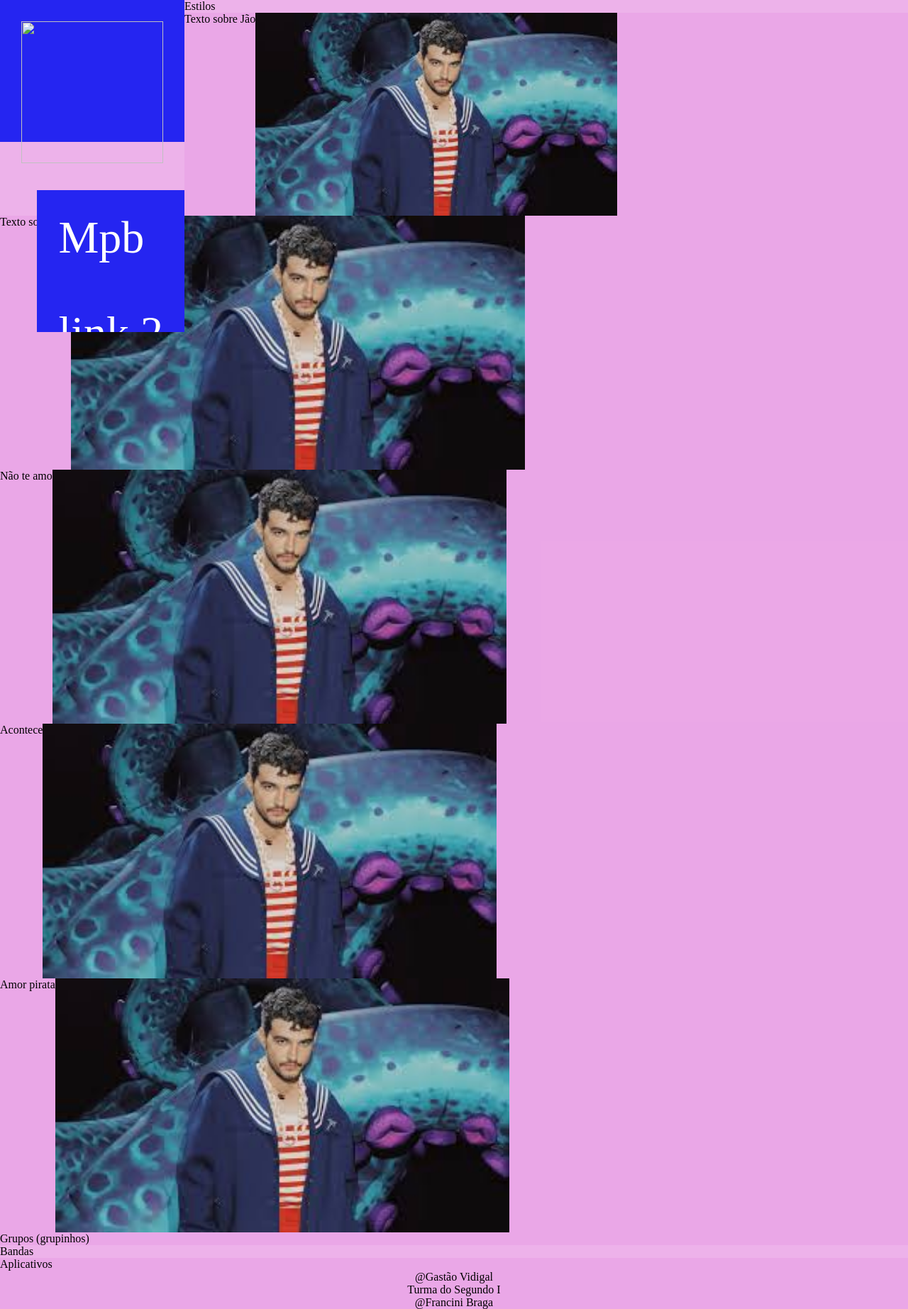
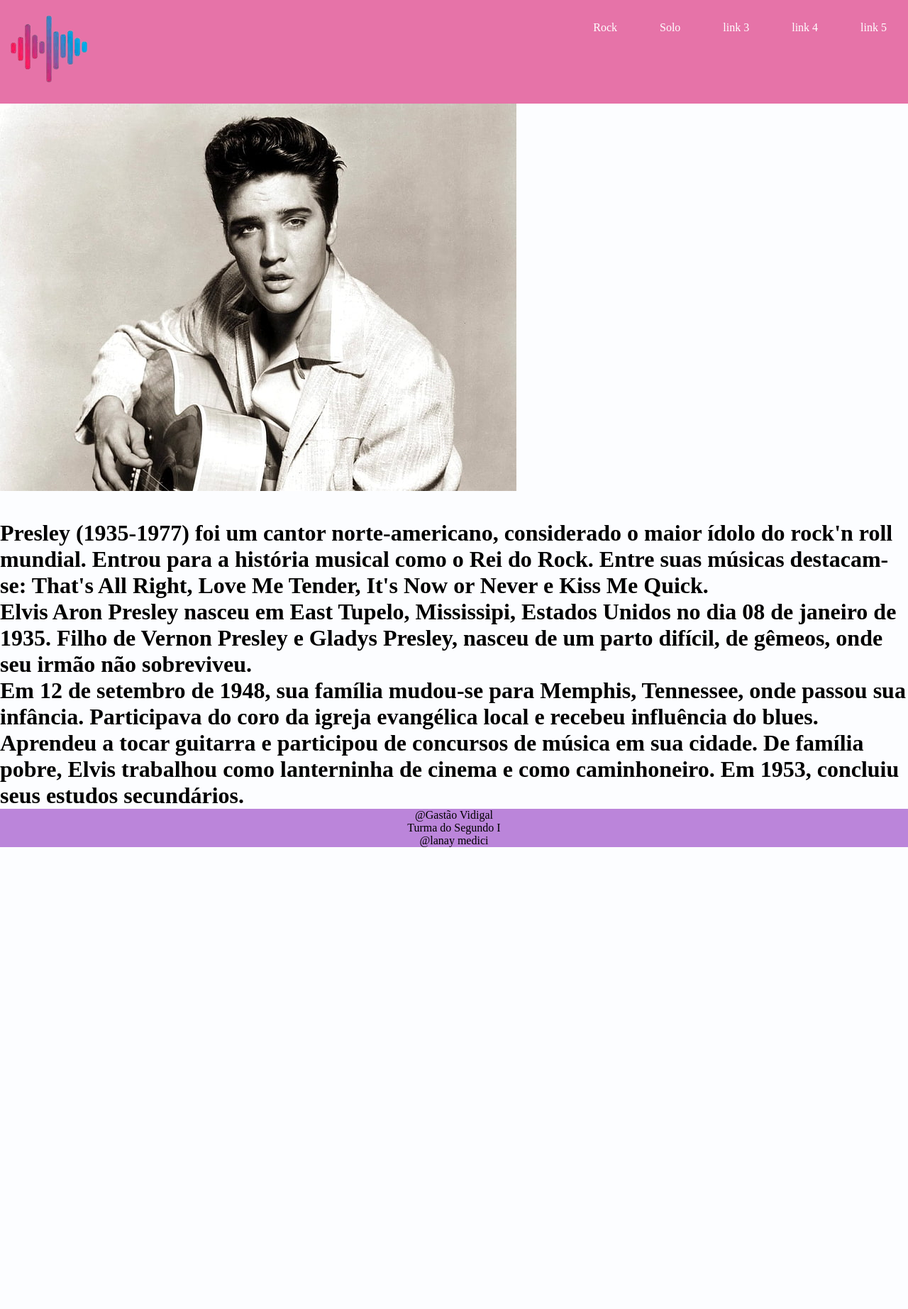
Before and after one commit to lanaym67/2i2t, a plain HTML site: page index.html in a window 1280 px wide. Shown: the whole page at 71% size. After the commit the page ends 1194 px from the top, so only its background shows below. Drawn offline with Linux system fonts and the light colour scheme.

Commit message:
24/07/2023
Signed-off-by: lanaym67 <110108787+lanaym67@users.noreply.github.com>

```diff
--- a/estudo.css
+++ b/estudo.css
@@ -3,49 +3,48 @@
     padding: 0;
 }
 body{
-    background-color: rgb(235, 165, 177);
+    background-color: rgb(170, 59, 221);
 }
 .item{
     width: 100px;
     height: 100px;
-    background-color: rgb(201, 146, 253);
+    background-color: rgb(67, 169, 187);
     margin-top: 10px;
-    margin: 10px;
+    margin-left: 10px;
 }
-.cnteudo{
+.conteudo{
     display: grid;
  grid-template-columns: 20% 20% 20% 20% ;
  justify-content: center;
-
-
 }
 .meu-site{
     display: grid;
-    grid-template-columns: 20%, 40%, 40%;
+    grid-template-columns: 20% 40% 40%;
     grid-template-areas:
      "menu menu menu"
-     "principal principal lado"
-     "rodape rodape lado"
+     "lado principal principal"
+     "rodape rodape rodape"
     ;
 }
  .menu{
     height: 10vh;
-    background-color: rgb(201, 146, 253);
+    background-color: rgb(111, 0, 139);
     grid-area: menu;
 
  }
-.lado {
-    height: 90vh;
-    background-color: aqua;
+ .lado{
+    height: 80vh;
+    background-color: rgba(57, 166, 209, 0.897);
      grid-area: lado;
  }
  .principal{
     height: 80vh;
-    background-color: pink;
+    background-color: rgba(204, 21, 204, 0.836);
     grid-area: principal;
  }
  .rodape{
     height: 10vh;
-    background-color: rgb(210, 150, 245);
+     background-color: rgba(182, 6, 252, 0.801);
      grid-area: rodape;
+
  }
--- a/index.html
+++ b/index.html
@@ -4,72 +4,45 @@
     <meta charset="UTF-8">
     <meta http-equiv="X-UA-Compatible" content="IE=edge">
     <meta name="viewport" content="width=device-width, initial-scale=1.0">
-    <title>Musica</title>
+    <title>Música</title>
     <link rel="stylesheet" href="musica.css">
 </head>
 <body>
-    <header class="menu">
-        <a href="index.html" class="logo"> <img id="logo" src="logo.png"></a>
+    <header class="header">
+        <a href="index.html" class="logo"><img id="logo" src="logo_musica.png" alt="sexo"></a>
         <input type="checkbox" class="side-menu" id="side-menu">
-        <label for="side-menu" class="hamburger"><span class="hamb-line"></span></label>
+        <label for="side-menu" class="hamb"><span class="hamb-line"></span></label>
         <nav class="nav">
             <ul class="menu">
-                <li><a href="mpb.html">Mpb</a></li>
-                <li><a href="#">link 2</a></li>
+                <li><a href="rock.html">Rock</a></li>
+                <li><a href="solo.html">Solo</a></li>
                 <li><a href="#">link 3</a></li>
                 <li><a href="#">link 4</a></li>
                 <li><a href="#">link 5</a></li>
-
             </ul>
         </nav>
+    </header>
 
-    </header>
-<section class="conteudo-musica">
-   <div class="conteudo">
-    <div class="desc-estilos">
-        Estilos
-    </div>
+    <section class="conteudo-musica">
+       <div class="historico">
 
-    <div class="desc-solo">
-        <div>Texto sobre Jão</div>
-     <img class="img-ini" src="justin.jpeg" alt="">
-    </div>
+       </div>
 
-    <div class="desc-solo">
-        <div>Texto sobre Jão</div>
-     <img class="img-ini" src="justin.jpeg" alt="">
-    </div>
+    </section>
+    <img src="mi.jpg" alt="">
+    <h1><br> Presley (1935-1977) foi um cantor norte-americano, considerado o maior ídolo do rock'n roll mundial. Entrou para a história musical como o Rei do Rock. Entre suas músicas destacam-se: That's All Right, Love Me Tender, It's Now or Never e Kiss Me Quick. </br>
 
-    <div class="desc-solo">
-        <div>Não te amo</div>
-     <img class="img-ini" src="justin.jpeg" alt="">
-    </div>
+        Elvis Aron Presley nasceu em East Tupelo, Mississipi, Estados Unidos no dia 08 de janeiro de 1935. Filho de Vernon Presley e Gladys Presley, nasceu de um parto difícil, de gêmeos, onde seu irmão não sobreviveu. <br>
 
-    <div class="desc-solo">
-        <div>Acontece</div>
-     <img class="img-ini" src="justin.jpeg" alt="">
-    </div>
+        Em 12 de setembro de 1948, sua família mudou-se para Memphis, Tennessee, onde passou sua infância.
 
-    <div class="desc-solo">
-        <div>Amor pirata</div>
-     <img class="img-ini" src="justin.jpeg" alt="">
-    </div>
+        Participava do coro da igreja evangélica local e recebeu influência do blues. Aprendeu a tocar guitarra e participou de concursos de música em sua cidade.
 
-    <div class="desc-grupo">
-        Grupos (grupinhos)
-    </div>
-<div class="desc-bandas">
-  Bandas
-</div>
-<div class="desc-app">
-    Aplicativos
-</div>
-   </div>
-</section>
-<footer class="rodape">
-    @Gastão Vidigal <br>
-    Turma do Segundo I <br>
-    @Francini Braga <br>
-</footer>
+        De família pobre, Elvis trabalhou como lanterninha de cinema e como caminhoneiro. Em 1953, concluiu seus estudos secundários.</h1>
+    <footer class="rodape">
+        @Gastão Vidigal<br>
+        Turma do Segundo I<br>
+        @lanay medici
+    </footer>
 </body>
 </html>
--- a/musica.css
+++ b/musica.css
@@ -1,17 +1,15 @@
-*{
+* {
+    margin: 0;
     padding: 0;
-    margin: 0;
-
+    overflow: 0;
 }
 :root{
-    --fundo: rgba(235, 166, 231, 0.863);
+    --fundo: rgb(230, 115, 168);
     --fonte: rgb(255, 255, 255);
-    --hover: rgb(61, 7, 97);
-
-
+    --hover: rgb(95, 146, 194);
 }
 body{
-    background-color: rgba(235, 166, 231, 0.863);
+    background-color: rgba(252, 253, 255, 0.822);
 }
 a {
     text-decoration: none;
@@ -20,9 +18,8 @@ ul{
     list-style-type: none;
 }
 .header{
-
-    background-color: var(--fonte);
-    width: 100%;
+    background-color: var(--fundo);
+    width: 100vw;
     position: sticky;
     top: 0;
 
@@ -34,8 +31,8 @@ ul{
 
 }
 #logo{
-  height: 5vh;
-
+  height: 10vh;
+  padding: 5px 5px;
 }
 .nav{
     width: 100%;
@@ -57,7 +54,7 @@ ul{
     max-height: 0;
     transition: max-height .1s ease-out;
 }
-.hamburger{
+.hamb{
     cursor: pointer;
     float: right;
     padding: 35px 20px;
@@ -93,53 +90,51 @@ ul{
     max-height: 100%;
 }
 
-.side-menu:checked ~ .hamburger .hamb-line{
+.side-menu:checked ~ .hamb .hamb-line{
     background: transparent;
 }
-.side-menu:checked ~ .hamburger .hamb-line::before{
+.side-menu:checked ~ .hamb .hamb-line::before{
     transform: rotate(-45deg);
     top: 0;
 }
-.side-menu:checked ~ .hamburger .hamb-line::after{
+.side-menu:checked ~ .hamb .hamb-line::after{
     transform: rotate(+45deg);
     top: 0;
 }
-.conteudo-musica{
+.rodape {
+    width: 100vw;
+    background-color: rgb(187, 133, 218);
+    text-align: center;
+}
+
+.desc-estilo {
     width: 100%;
-
+    background-color: rgb(151, 97, 202);
+    grid-area: estilo;
 }
-.rodape{
+.desc-solo {
     width: 100%;
-    background-color:var(--fundo);
-    text-align: center  ;
+    background-color: rgb(136, 76, 175);
+    grid-area: solo;
 }
-.desc-estilo{
-    width: 100;
-   background-color: var(--fundo);
-
+.desc-grupo {
+    width: 100%;
+    background-color: rgb(98, 39, 177);
+    grid-area: grupo;
 }
-.desc-solo{
-    width: 100;
-background-color: var(--fundo);
-
+.desc-banda {
+    width: 100%;
+    background-color: rgb(178, 22, 192);
+    grid-area: banda;
 }
-.desc-grupo{
-    width: 100;
-background-color: var(--fundo);
-
+.desc-app {
+    width: 100%;
+    background-color: rgb(169, 62, 190);
 }
-.desc-banda{
-    width: 100;
-background-color: var(--fundo) ;
-}
-.desc-app{
-    width: 100;
-background-color: var(--fundo);
-}
-.img-ini{
+.img-ini {
     width: 100%;
 }
-@media screen and (min-width: 768px){
+@media (min-width: 768px) {
     .nav{
         max-height: none;
         top: 0;
@@ -148,36 +143,26 @@ background-color: var(--fundo);
         width: fit-content;
         background-color: transparent;
     }
-   .menu{
+    .menu li{
         float: left;
     }
     .menu a:hover{
         background-color: transparent;
-    color: var(--hover);
+        color: var(--gray);
     }
-   .hamburger{
+    .hamb{
         display: none;
     }
-   #logo{
-    width:25vh;
-    height: 25vh;
-
-
+    #logo {
+        width: 16vh;
+        height: 16vh;
+    }
+    .conteudo{
+        display: grid;
+        grid-template-columns: 50% 50%;
+        grid-template-columns:
+        "estilo estilo"
+        "solo grupo"
+        "banda app";
     }
 }
-
-
-
-   @media screen and (min-width: 1280px){
-       .menu{
-          height: 200px;
-          background-color: rgb(37, 37, 241);
-          font-size: 64px;
-       }
-       .img-ini{
-           width: 50%;
-       }
-       .desc-solo{
-           display: flex;
-       }
-      }
```
Also changed, not shown: estudogrid.html (+3 -2 lines), rock.html (added, +36 -0 lines), solo.html (+18 -5 lines), lindo.jpg (added), logo_musica.png (added), mi.jpg (added), perfeito.jpg (added), 2 other files. Lines whose indentation alone changed are shown as unchanged.
